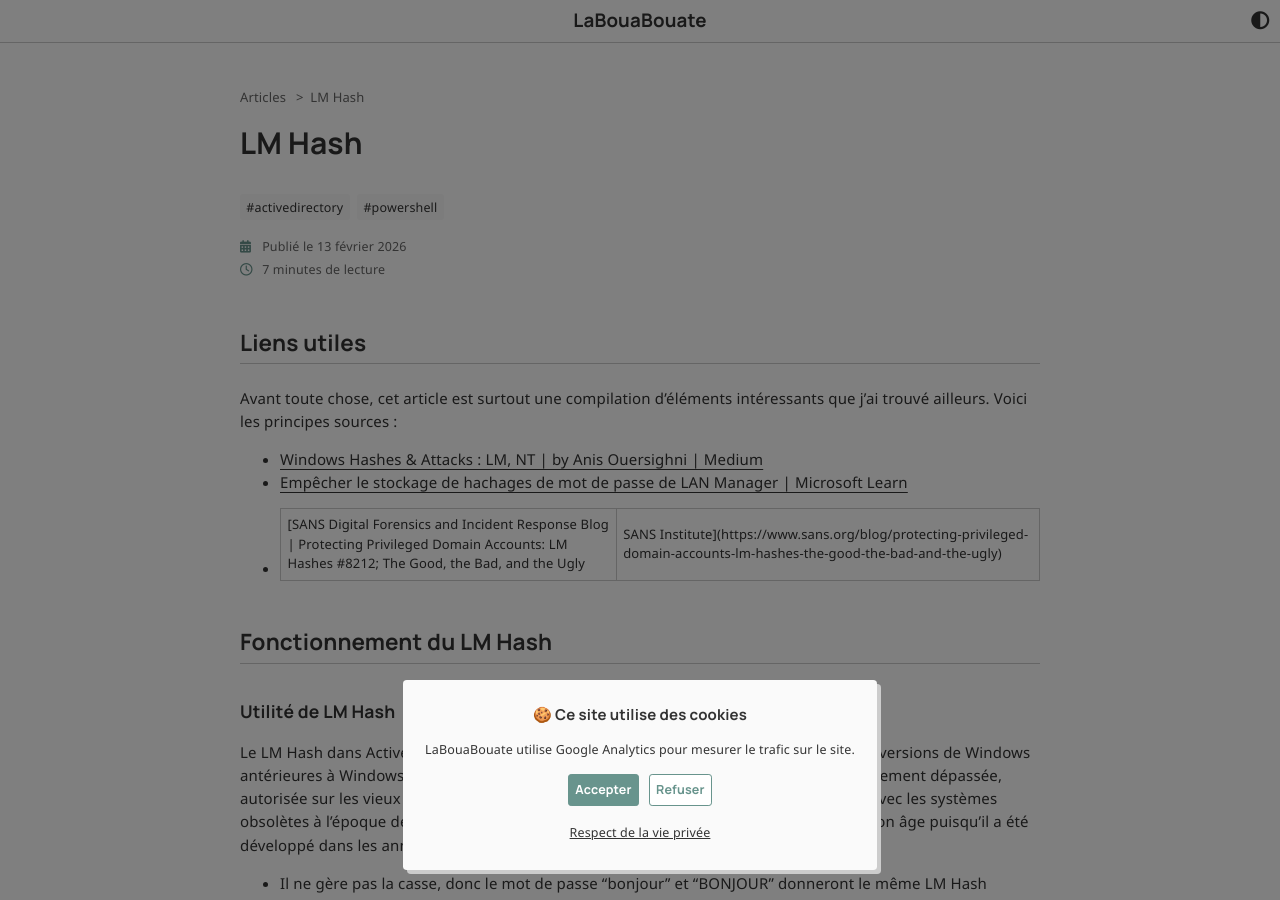
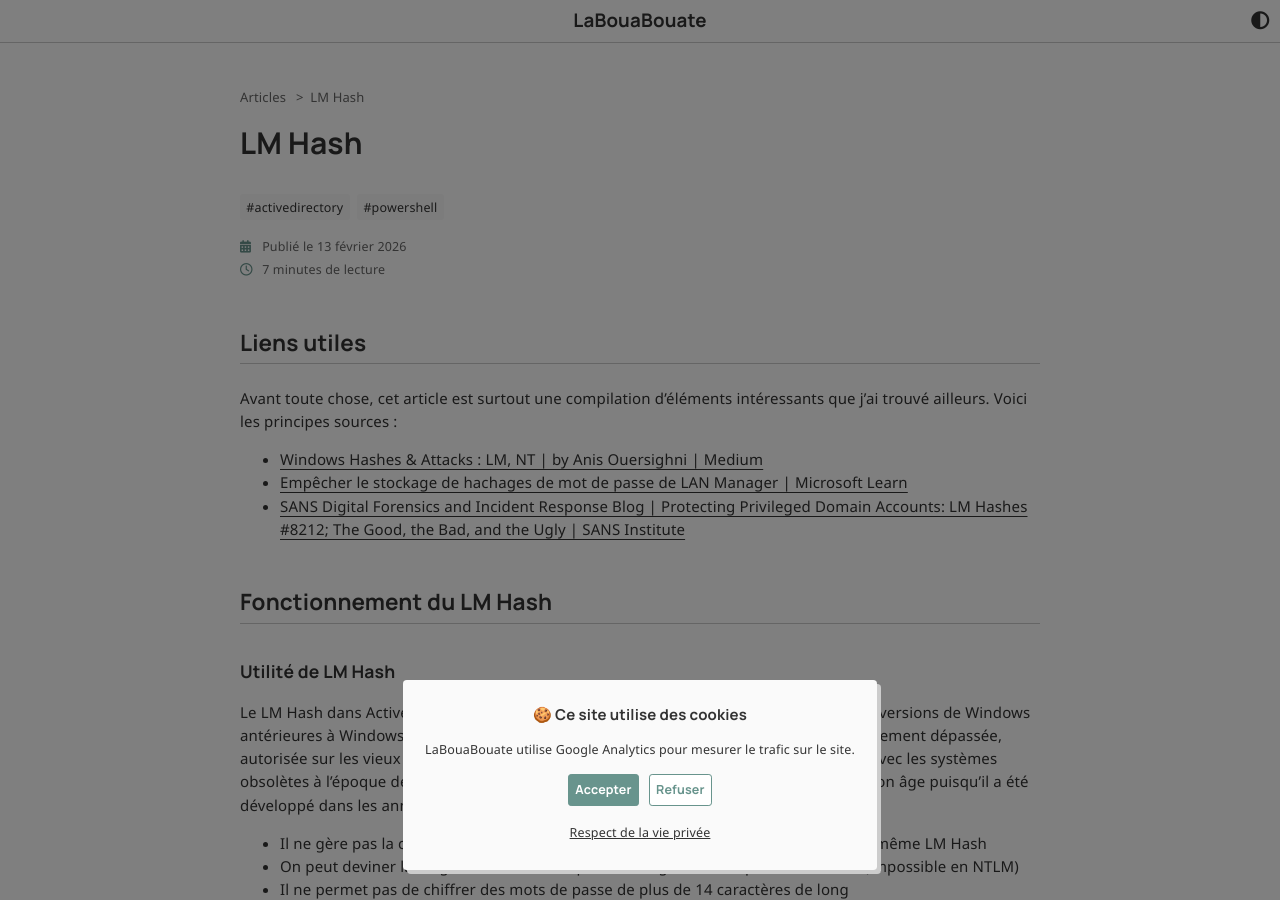
Before and after one commit to leobouard/leobouard.github.io, a Jekyll site: the page built from _posts/2026/2026-02-13-lmhash.md, in a window 1280 px wide and 900 px high. Built offline with Jekyll 4.4.1, drawn with Linux system fonts in a browser that asks for light colours; nearby versions of some CDN libraries; some web fonts are replaced; comment, search, counter and statistics services are not loaded.

Commit message:
Update 2026-02-13-lmhash.md

```diff
--- a/_posts/2026/2026-02-13-lmhash.md
+++ b/_posts/2026/2026-02-13-lmhash.md
@@ -11,7 +11,7 @@ Avant toute chose, cet article est surtout une compilation d'éléments intéres
 
 - [Windows Hashes & Attacks : LM, NT \| by Anis Ouersighni \| Medium](https://medium.com/@AnisO./windows-authentication-attacks-lm-nt-aka-ntlm-794bdcfe3887)
 - [Empêcher le stockage de hachages de mot de passe de LAN Manager \| Microsoft Learn](https://learn.microsoft.com/fr-fr/services-hub/unified/health/remediation-steps-ad/prevent-storage-of-lan-manager-password-hashes)
-- [SANS Digital Forensics and Incident Response Blog \| Protecting Privileged Domain Accounts: LM Hashes #8212; The Good, the Bad, and the Ugly | SANS Institute](https://www.sans.org/blog/protecting-privileged-domain-accounts-lm-hashes-the-good-the-bad-and-the-ugly)
+- [SANS Digital Forensics and Incident Response Blog \| Protecting Privileged Domain Accounts: LM Hashes #8212; The Good, the Bad, and the Ugly \| SANS Institute](https://www.sans.org/blog/protecting-privileged-domain-accounts-lm-hashes-the-good-the-bad-and-the-ugly)
 
 ## Fonctionnement du LM Hash
 
```
